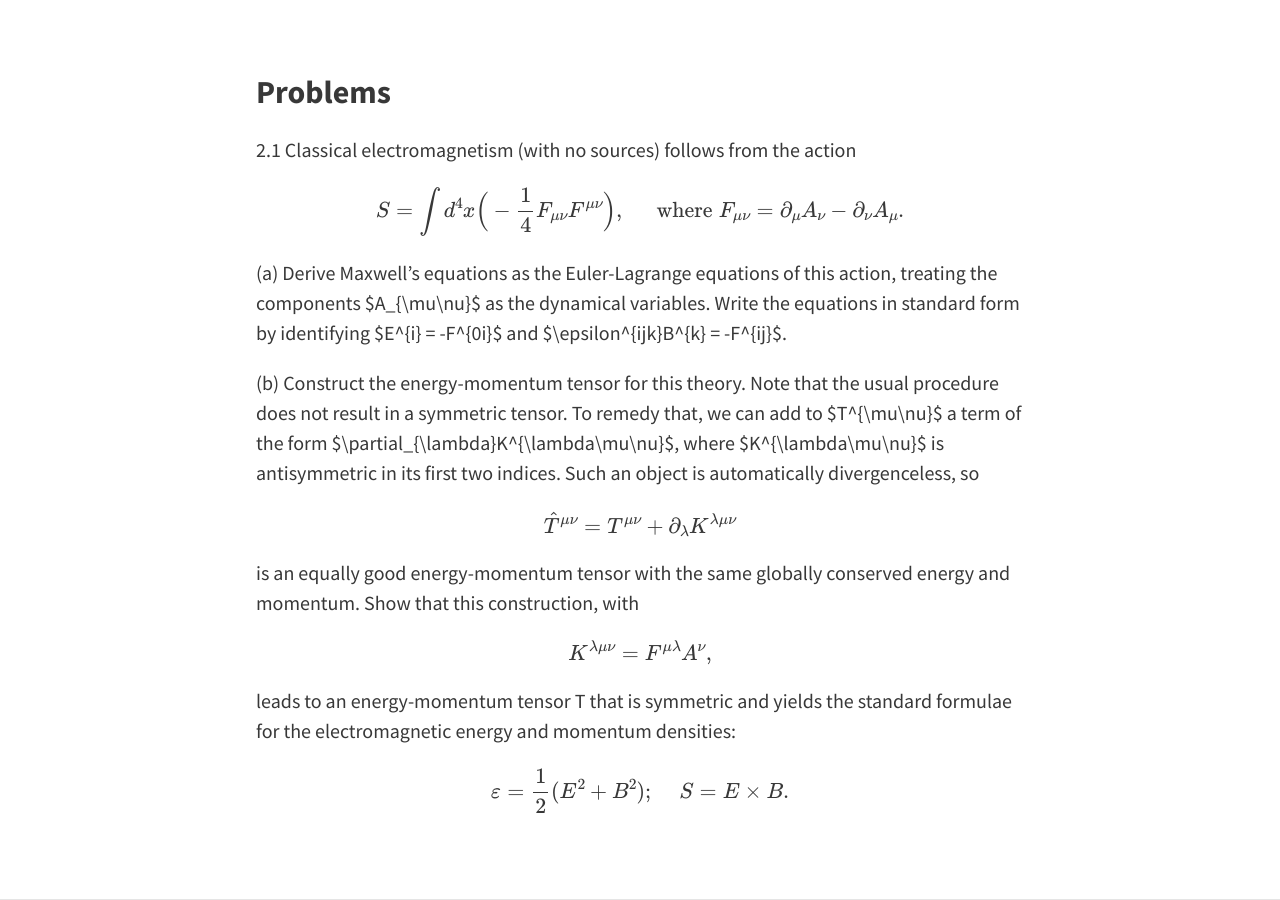
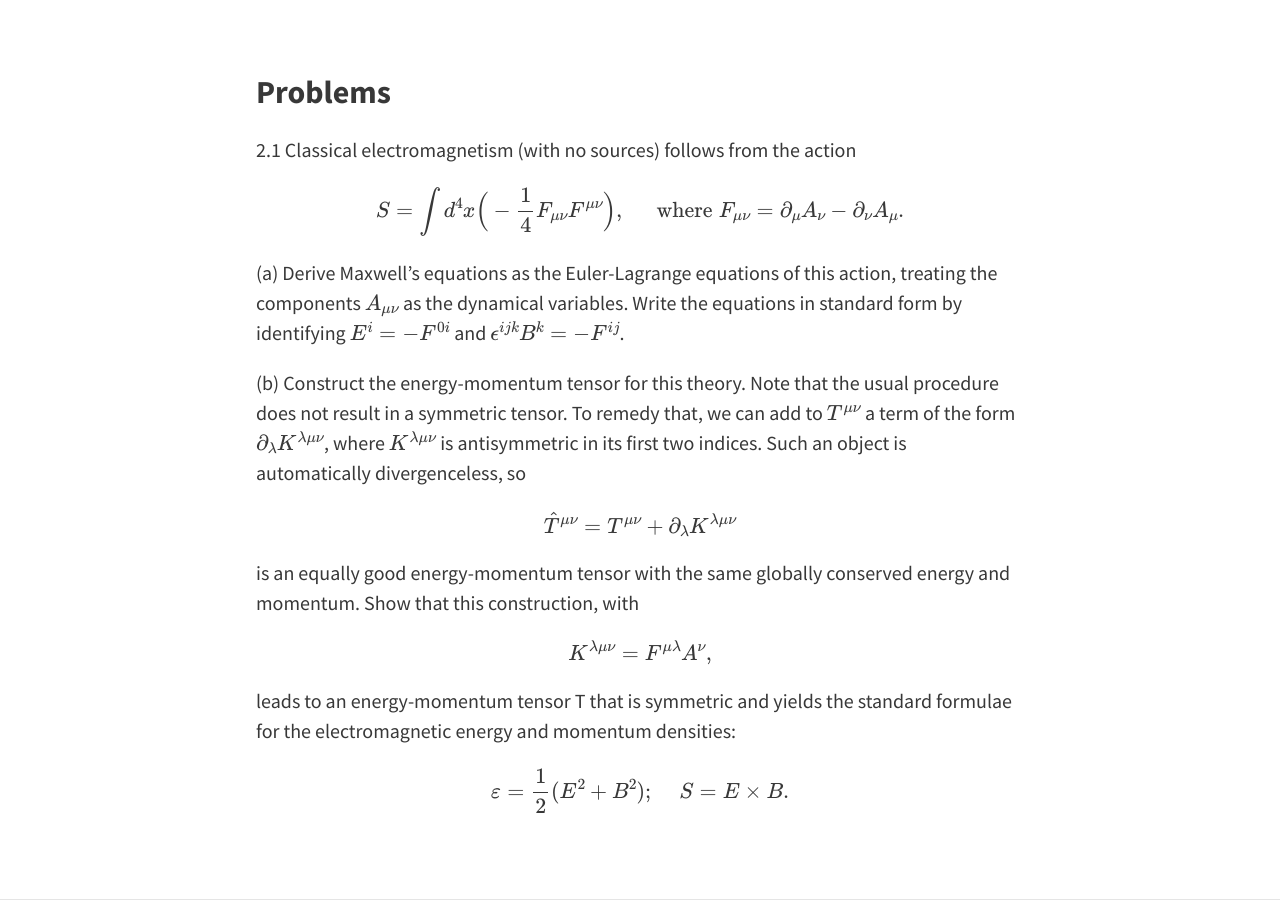
Before and after one commit to SinaEtebar/Website, a Jekyll site: the page built from _posts/2022-10-30-QFT.md, in a window 1280 px wide and 900 px high, scrolled down 452 px. Built offline with Jekyll 4.4.1, drawn with Linux system fonts in a browser that asks for light colours; nearby versions of some CDN libraries; formulas are drawn with MathJax 3; part of the change alters nothing that is shown.

```diff
--- a/_layouts/post.html
+++ b/_layouts/post.html
@@ -25,5 +25,13 @@ layout: default
 {% if site.theme_settings.post_navigation %}
   {% include post_nav.html %}
 {% endif %}
-
-<script src="https://cdn.mathjax.org/mathjax/latest/MathJax.js?config=TeX-AMS-MML_HTMLorMML" type="text/javascript"></script>
+<script>
+  MathJax = {
+    tex: {
+      inlineMath: [['$', '$'], ['\\(', '\\)']]
+    }
+  };
+</script>
+<script id="MathJax-script" async
+  src="https://cdn.jsdelivr.net/npm/mathjax@3/es5/tex-chtml.js">
+</script>
```
